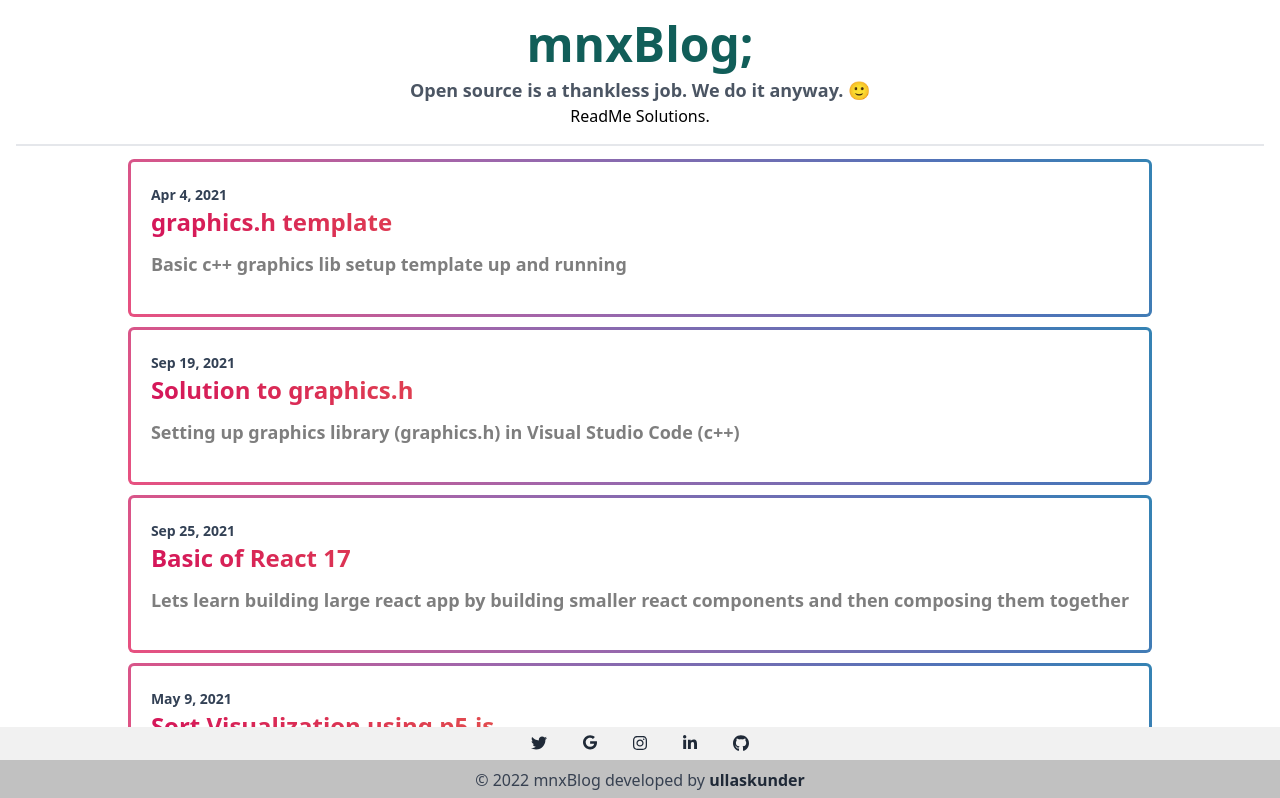
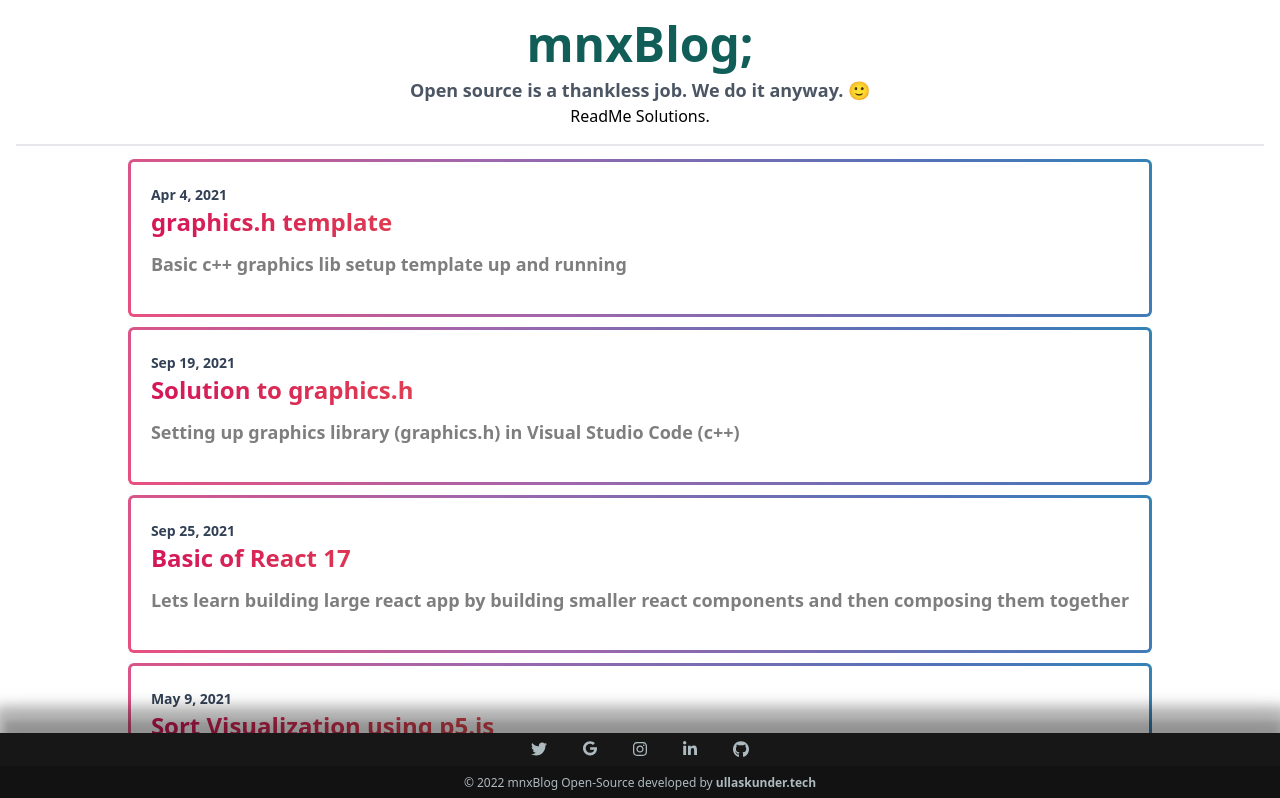
Before and after one commit to ullaskunder3/mnx-blog, a Next.js app: page / in a window 1280 px wide. Shown: the top 798 px of the page. Built offline with nearby package versions, Linux system fonts and the light colour scheme.

Commit message:
footer added

```diff
--- a/components/Footer.js
+++ b/components/Footer.js
@@ -1,7 +1,8 @@
+import styles from "../styles/Footer.module.css";
 import React from "react";
 export const Footer = () => {
     return (
-        <footer className="text-center text-white w-full fixed inset-x-0 bottom-0" style={ { "backgroundColor": "#f1f1f1" } }>
+        <footer className={`${styles.footer} text-center text-white w-full fixed inset-x-0 bottom-0`}>
             <div className="container pt-2 my-0 mx-auto">
                 <div className="flex justify-center mb-2">
                     <a href="https://twitter.com/ullaskunder3" aria-label="twitterlink" className="mr-9 text-gray-800">
@@ -93,8 +94,8 @@ export const Footer = () => {
             </div>
 
             <div className="text-center text-gray-700 p-2" style={ { "backgroundColor": "rgba(0, 0, 0, 0.2)" } }>
-                © 2022 mnxBlog developed by
-                <a className="text-gray-800 font-semibold" href="https://github.com/ullaskunder3"> ullaskunder</a>
+                © 2022 mnxBlog Open-Source developed by
+                <a className="text-gray-800 font-semibold" href="https://ullaskunder.tech/"> ullaskunder.tech </a>
             </div>
         </footer>
     )
--- a/pages/index.js
+++ b/pages/index.js
@@ -28,6 +28,7 @@ export default function Home({ posts }) {
     <div className={ styles.container }>
       <Head>
         <title>MnxBlog | ReadMe Solutions</title>
+        <meta charset="utf-8" />
         <meta name="description" content="README.md Solutions | Feel free to fork it on github and make contributions, A reminder that if you're ever in need a geek helper...👋" key="desc"/>
         <meta property="og:url" content="https://www.mnxblog.live" />
         <meta property="og:description" content="README.md Solutions | Feel free to fork it on github and make contributions, A reminder that if you're ever in need a geek helper...👋" />
@@ -47,7 +48,7 @@ export default function Home({ posts }) {
       </Head>
       <main className='w-full font-sans leading-normal tracking-normal my-0 mx-auto'>
         <div className='text-center select-none'>
-          <p className='text-4xl lg:text-5xl mt-5 mb-2 font-bold cursor-pointer text-teal-800'>mnxBlog;</p>
+          <p className='inline-block text-4xl lg:text-5xl mt-5 mb-2 font-bold cursor-pointer text-teal-800'>mnxBlog;</p>
           <p className='text-gray-600 text-lg font-semibold'>Open source is a thankless job. We do it anyway. 🙂</p>
           <p className='mb-4'>ReadMe Solutions.</p>
         </div>
--- /dev/null
+++ b/styles/Footer.module.css
@@ -0,0 +1,10 @@
+.footer{
+    background-color: rgb(24, 23, 23);
+    box-shadow:
+    rgb(7 7 7 / 8%) -3px -20px 20px 8px, rgb(0 0 0 / 23%) 3px -20px 12px 7px, rgb(0 0 0 / 7%) 6px -12px 4px, rgb(0 0 0 / 7%) 0px -9px 8px, rgb(0 0 0 / 7%) 1px -6px 16px 14px;
+
+    font-size: .75rem;
+}
+.footer *{
+    color: #adbac0;
+}
```
